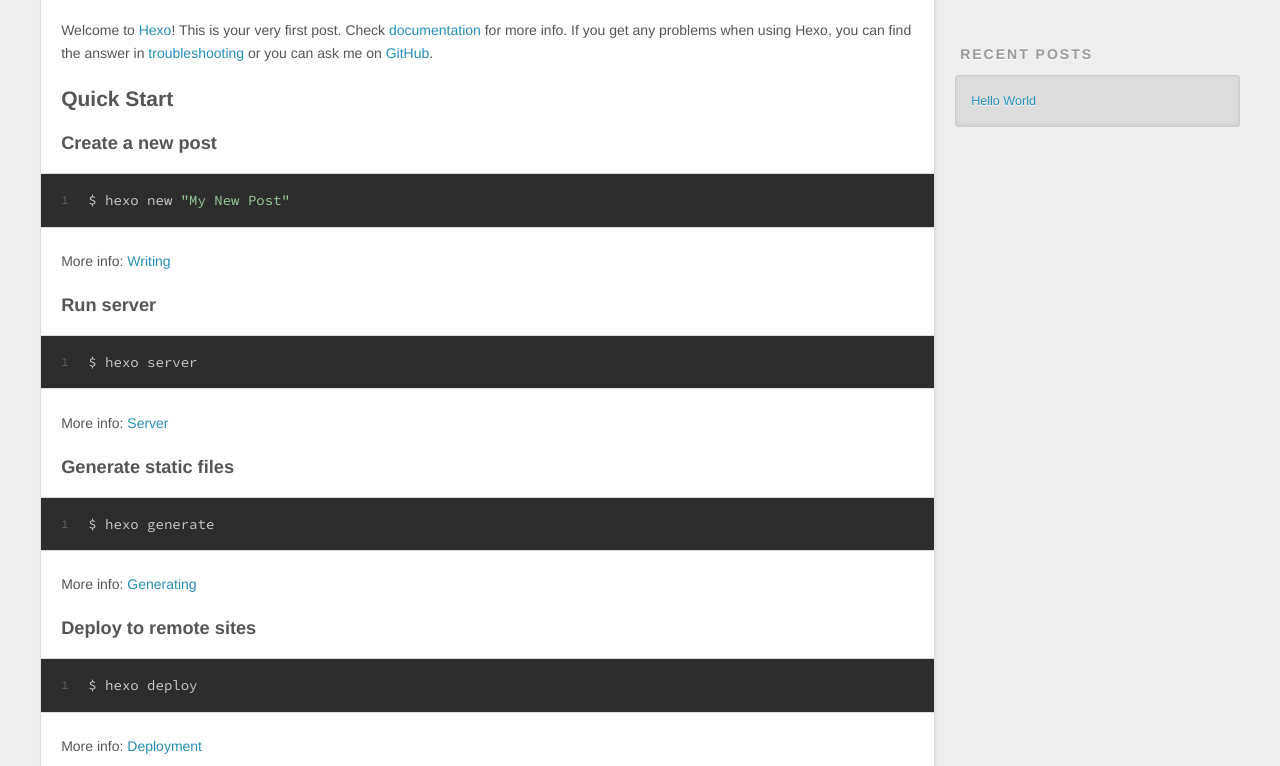
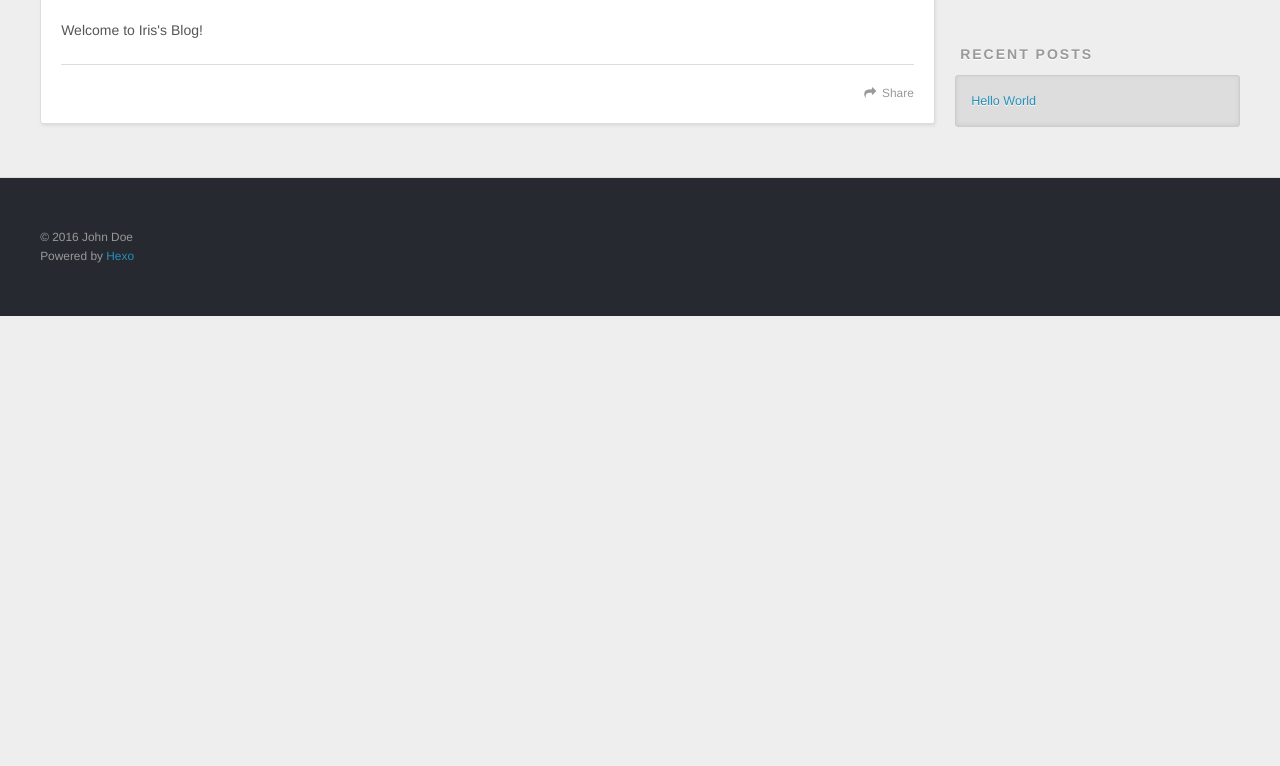
Before and after one commit to codehoney/codehoney.github.io, a plain HTML site: page index.html in a window 1280 px wide. Shown: the part 434-1200 px from the top of the page. After the commit the page ends 800 px from the top, so only its background shows below. Drawn offline with nearby package versions, Linux system fonts and the light colour scheme.

Commit message:
首页内容改

```diff
--- a/index.html
+++ b/index.html
@@ -83,15 +83,7 @@
 
     <div class="article-entry" itemprop="articleBody">
 
-        <p>Welcome to <a href="https://hexo.io/" target="_blank" rel="external">Hexo</a>! This is your very first post. Check <a href="https://hexo.io/docs/" target="_blank" rel="external">documentation</a> for more info. If you get any problems when using Hexo, you can find the answer in <a href="https://hexo.io/docs/troubleshooting.html" target="_blank" rel="external">troubleshooting</a> or you can ask me on <a href="https://github.com/hexojs/hexo/issues" target="_blank" rel="external">GitHub</a>.</p>
-<h2 id="Quick-Start"><a href="#Quick-Start" class="headerlink" title="Quick Start"></a>Quick Start</h2><h3 id="Create-a-new-post"><a href="#Create-a-new-post" class="headerlink" title="Create a new post"></a>Create a new post</h3><figure class="highlight bash"><table><tr><td class="gutter"><pre><div class="line">1</div></pre></td><td class="code"><pre><div class="line">$ hexo new <span class="string">"My New Post"</span></div></pre></td></tr></table></figure>
-<p>More info: <a href="https://hexo.io/docs/writing.html" target="_blank" rel="external">Writing</a></p>
-<h3 id="Run-server"><a href="#Run-server" class="headerlink" title="Run server"></a>Run server</h3><figure class="highlight bash"><table><tr><td class="gutter"><pre><div class="line">1</div></pre></td><td class="code"><pre><div class="line">$ hexo server</div></pre></td></tr></table></figure>
-<p>More info: <a href="https://hexo.io/docs/server.html" target="_blank" rel="external">Server</a></p>
-<h3 id="Generate-static-files"><a href="#Generate-static-files" class="headerlink" title="Generate static files"></a>Generate static files</h3><figure class="highlight bash"><table><tr><td class="gutter"><pre><div class="line">1</div></pre></td><td class="code"><pre><div class="line">$ hexo generate</div></pre></td></tr></table></figure>
-<p>More info: <a href="https://hexo.io/docs/generating.html" target="_blank" rel="external">Generating</a></p>
-<h3 id="Deploy-to-remote-sites"><a href="#Deploy-to-remote-sites" class="headerlink" title="Deploy to remote sites"></a>Deploy to remote sites</h3><figure class="highlight bash"><table><tr><td class="gutter"><pre><div class="line">1</div></pre></td><td class="code"><pre><div class="line">$ hexo deploy</div></pre></td></tr></table></figure>
-<p>More info: <a href="https://hexo.io/docs/deployment.html" target="_blank" rel="external">Deployment</a></p>
+        <p>Welcome to Iris's Blog!</p>
 
 
     </div>
```
